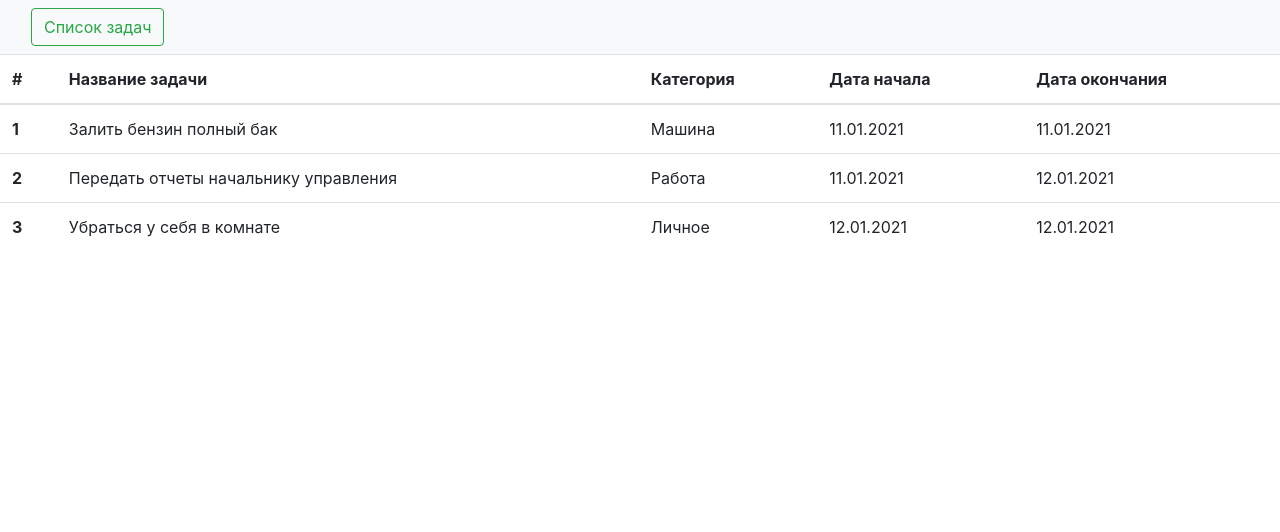
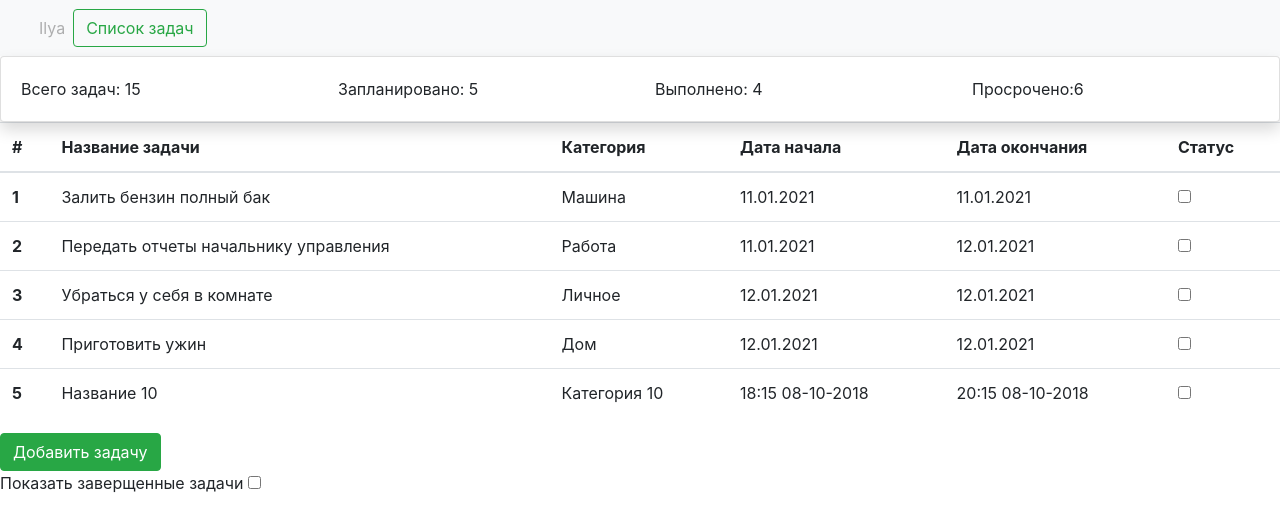
Before and after one commit to Dev9tkov/angular-lern, an Angular app: page / in a window 1280 px wide. Shown: the top 532 px of the page. Built offline with nearby package versions, Linux system fonts and the light colour scheme.

Commit message:
4. Связывание компонента и шаблона.

```diff
--- a/src/app/app.module.ts
+++ b/src/app/app.module.ts
@@ -4,12 +4,16 @@ import { NgModule } from '@angular/core';
 import { AppComponent } from './app.component';
 import { HeaderComponent } from './header/header.component';
 import { TaskListComponent } from './task-list/task-list.component';
+import { StatisticComponent } from './task-list/statistic/statistic.component';
+import { ListRowComponent } from './task-list/list-row/list-row.component';
 
 @NgModule({
   declarations: [
     AppComponent,
     HeaderComponent,
-    TaskListComponent
+    TaskListComponent,
+    StatisticComponent,
+    ListRowComponent
   ],
   imports: [
     BrowserModule
--- a/src/app/header/header.component.html
+++ b/src/app/header/header.component.html
@@ -1,6 +1,11 @@
 <nav class="navbar navbar-expand-lg navbar-light bg-light">
   <div class="container-fluid">
     <div class="collapse navbar-collapse" id="navbarSupportedContent">
+      <ul class="navbar-nav me-auto mb-2 mb-lg-0">
+        <li class="nav-item">
+          <a class="nav-link disabled" href="#" tabindex="-1" aria-disabled="true">{{username}}</a>
+        </li>
+      </ul>
         <button class="btn btn-outline-success" type="submit">Список задач</button>
     </div>
   </div>
--- a/src/app/header/header.component.ts
+++ b/src/app/header/header.component.ts
@@ -6,6 +6,7 @@ import { Component, OnInit } from '@angular/core';
   styleUrls: ['./header.component.css']
 })
 export class HeaderComponent implements OnInit {
+  username = 'Ilya';
 
   constructor() { }
 
--- /dev/null
+++ b/src/app/task-list/list-row/list-row.component.html
@@ -0,0 +1,6 @@
+<th scope="row">5</th>
+<td>{{name}}</td>
+<td>{{category}}</td>
+<td>{{dateStart}}</td>
+<td>{{dateEnd}}</td>
+<td><input type = "checkbox"/></td>
--- /dev/null
+++ b/src/app/task-list/list-row/list-row.component.ts
@@ -0,0 +1,21 @@
+import { Component, OnInit } from '@angular/core';
+
+@Component({
+  selector: '[app-list-row]',
+  templateUrl: './list-row.component.html',
+  styleUrls: ['./list-row.component.css']
+})
+export class ListRowComponent implements OnInit {
+
+  name = 'Название 10';
+  category = 'Категория 10';
+  dateStart = '18:15 08-10-2018';
+  dateEnd = '20:15 08-10-2018';
+  status = 'Завершено';
+
+  constructor() { }
+
+  ngOnInit(): void {
+  }
+
+}
--- /dev/null
+++ b/src/app/task-list/statistic/statistic.component.html
@@ -0,0 +1,10 @@
+<div class="card shadow rounded">
+  <div class="card-body">
+    <div class="row">
+      <div class="col-3">Всего задач: {{taskAll}}</div>
+      <div class="col-3">Запланировано: {{tasksPlanned}}</div>
+      <div class="col-3">Выполнено: {{tasksFinished}}</div>
+      <div class="col-3">Просрочено:{{tasksOverdue}}</div>
+    </div>
+  </div>
+</div>
--- /dev/null
+++ b/src/app/task-list/statistic/statistic.component.ts
@@ -0,0 +1,20 @@
+import { Component, OnInit } from '@angular/core';
+
+@Component({
+  selector: 'app-statistic',
+  templateUrl: './statistic.component.html',
+  styleUrls: ['./statistic.component.css']
+})
+export class StatisticComponent implements OnInit {
+
+  taskAll = 15;
+  tasksPlanned = 5;
+  tasksOverdue = 6;
+  tasksFinished = 4;
+
+  constructor() { }
+
+  ngOnInit(): void {
+  }
+
+}
--- a/src/app/task-list/task-list.component.html
+++ b/src/app/task-list/task-list.component.html
@@ -1,3 +1,4 @@
+<app-statistic></app-statistic>
 <table class="table">
   <thead>
   <tr>
@@ -6,6 +7,7 @@
     <th scope="col">Категория</th>
     <th scope="col">Дата начала</th>
     <th scope="col">Дата окончания</th>
+    <th scope="col">Статус</th>
   </tr>
   </thead>
   <tbody>
@@ -15,6 +17,7 @@
     <td>Машина</td>
     <td>11.01.2021</td>
     <td>11.01.2021</td>
+    <td><input type = "checkbox"/></td>
   </tr>
   <tr>
     <th scope="row">2</th>
@@ -22,6 +25,7 @@
     <td>Работа</td>
     <td>11.01.2021</td>
     <td>12.01.2021</td>
+    <td><input type = "checkbox"/></td>
   </tr>
   <tr>
     <th scope="row">3</th>
@@ -29,6 +33,26 @@
     <td>Личное</td>
     <td>12.01.2021</td>
     <td>12.01.2021</td>
+    <td><input type = "checkbox"/></td>
   </tr>
+  <tr>
+    <th scope="row">4</th>
+    <td>Приготовить ужин</td>
+    <td>Дом</td>
+    <td>12.01.2021</td>
+    <td>12.01.2021</td>
+    <td><input type = "checkbox"/></td>
+  </tr>
+  <tr app-list-row>
+  </tr>
+
   </tbody>
 </table>
+<div>
+  <button class="btn btn-success" (click)="addTask()">Добавить задачу</button>
+</div>
+<div>
+  <label> Показать заверщенные задачи
+  <input type = "checkbox" (change)="filterTasks($event)"/>
+  </label>
+</div>
--- a/src/app/task-list/task-list.component.ts
+++ b/src/app/task-list/task-list.component.ts
@@ -7,6 +7,14 @@ import { Component, OnInit } from '@angular/core';
 })
 export class TaskListComponent implements OnInit {
 
+  addTask(): void {
+    console.log('Задача создана');
+  }
+
+  filterTasks(event: any): void {
+    console.log(event.target.checked);
+  }
+
   constructor() { }
 
   ngOnInit(): void {
```
Also changed, not shown: src/app/task-list/list-row/list-row.component.css (added), src/app/task-list/statistic/statistic.component.css (added).
